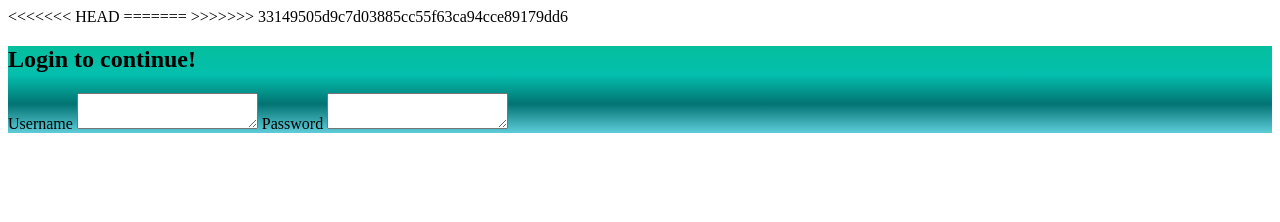
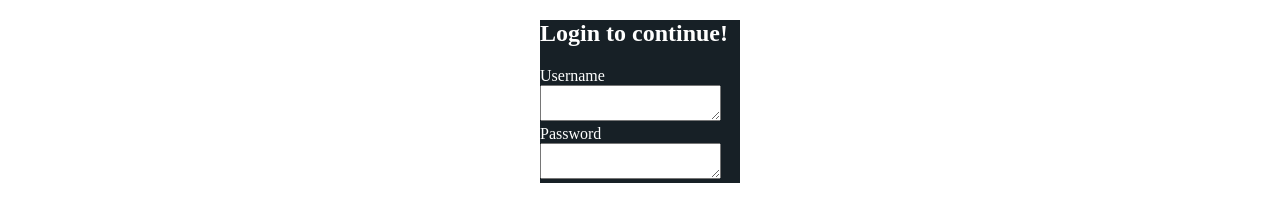
Before and after one commit to SauanSantana/tela-de-login, a plain HTML site: page index.html in a window 1280 px wide. Drawn offline with Linux system fonts and the light colour scheme.

Commit message:
centralizei

```diff
--- a/css/style.css
+++ b/css/style.css
@@ -1,3 +1,7 @@
+
 .background{
- background-image: linear-gradient(#04BF9D, #04BFAD, #027373, #5FCDD9);
+ background-color: #172026;
+ margin: auto;
+ width: 200px;
+ color: white;
 }
--- a/index.html
+++ b/index.html
@@ -3,23 +3,23 @@
 <head>
     <meta charset="UTF-8">
     <meta name="viewport" content="width=device-width, initial-scale=1.0">
-<<<<<<< HEAD
     <title>Landing page</title>
     <link rel="stylesheet" href="css/style.css">
-=======
+
     <title>Tela de login</title>
->>>>>>> 33149505d9c7d03885cc55f63ca94cce89179dd6
+
 </head>
 <body>
+    <div class="container">
         <div class="background">
             <div class="login-area">
                 <h2 class="login-title">Login to continue!</h2>
                 <label for="username">Username</label>
                 <textarea name="username" id="username" class="user-textarea"></textarea>
-
                 <label for="password">Password</label>
                 <textarea name="password" id="password" class="user-password"></textarea>
             </div>
         </div>
+    </div>
 </body>
 </html>
```
Lines whose indentation alone changed are shown as unchanged.
